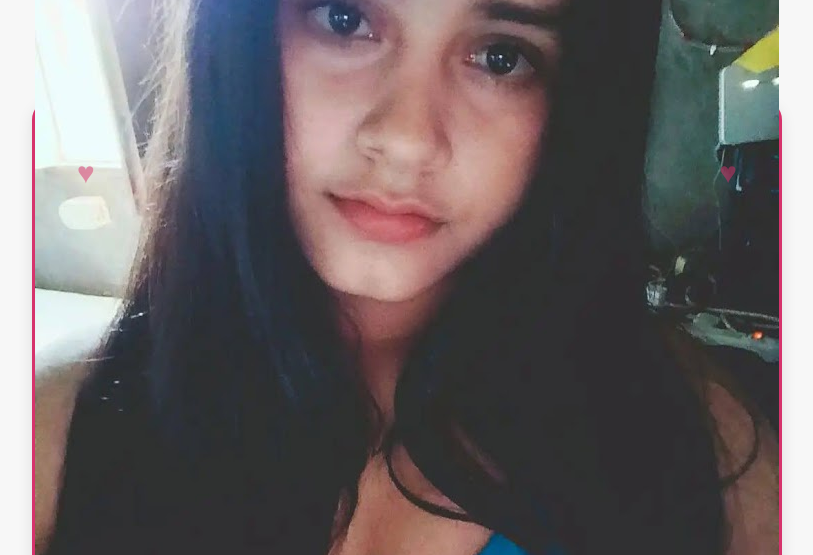
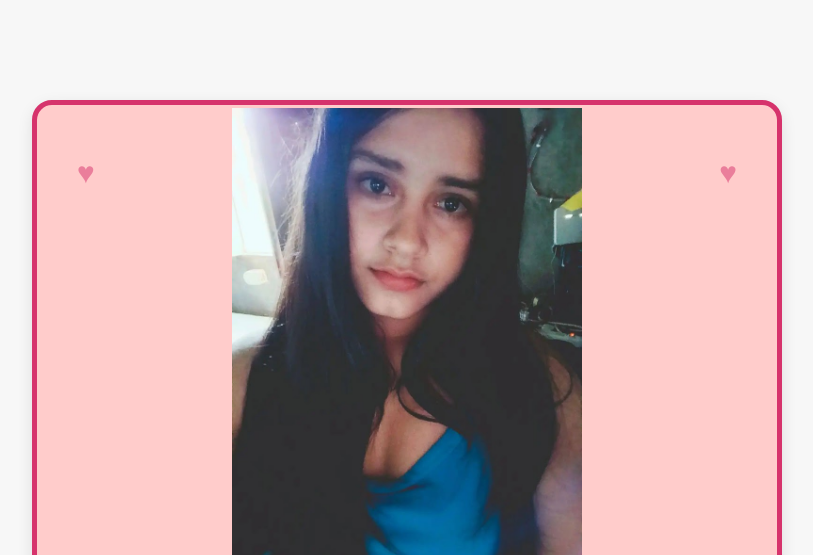
Before and after one commit to orlanjsm/carta-para-mi-novia, a plain HTML site: page index.html in a window 1280 px wide. Shown: the top 555 px of the page, without its empty margins (233-1046 px from the left). Drawn offline with Linux system fonts and the light colour scheme; files whose address does not match are found by name.

Commit message:
Update styles.css

```diff
--- a/styles.css
+++ b/styles.css
@@ -167,6 +167,14 @@ strong {
     background-color: #ff79b0;
     transform: scale(1.1);
 }
+/* Ajustar el tamaño de la imagen */
+.imagenes {
+    width: 50%; /* Ajusta el tamaño al 50% del ancho del contenedor */
+    height: auto; /* Mantiene la proporción de la imagen */
+    display: block; /* Hace que la imagen se muestre correctamente */
+    margin: 0 auto; /* Centra la imagen */
+}
+
 .decorative-heart {
     width: 300px;  /* Ajusta el tamaño de la imagen aquí */
     height: auto;   /* Mantiene la proporción original */
```
